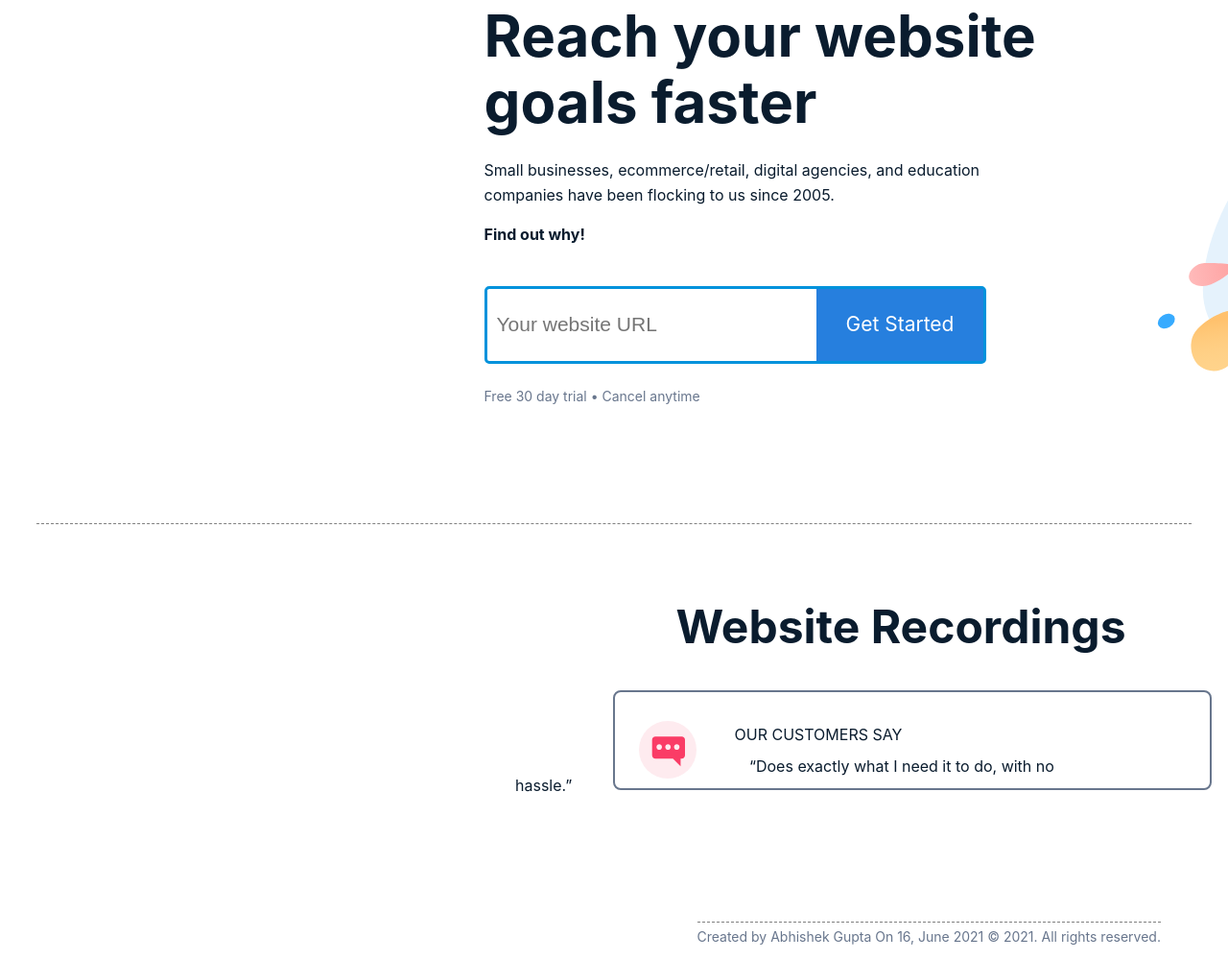
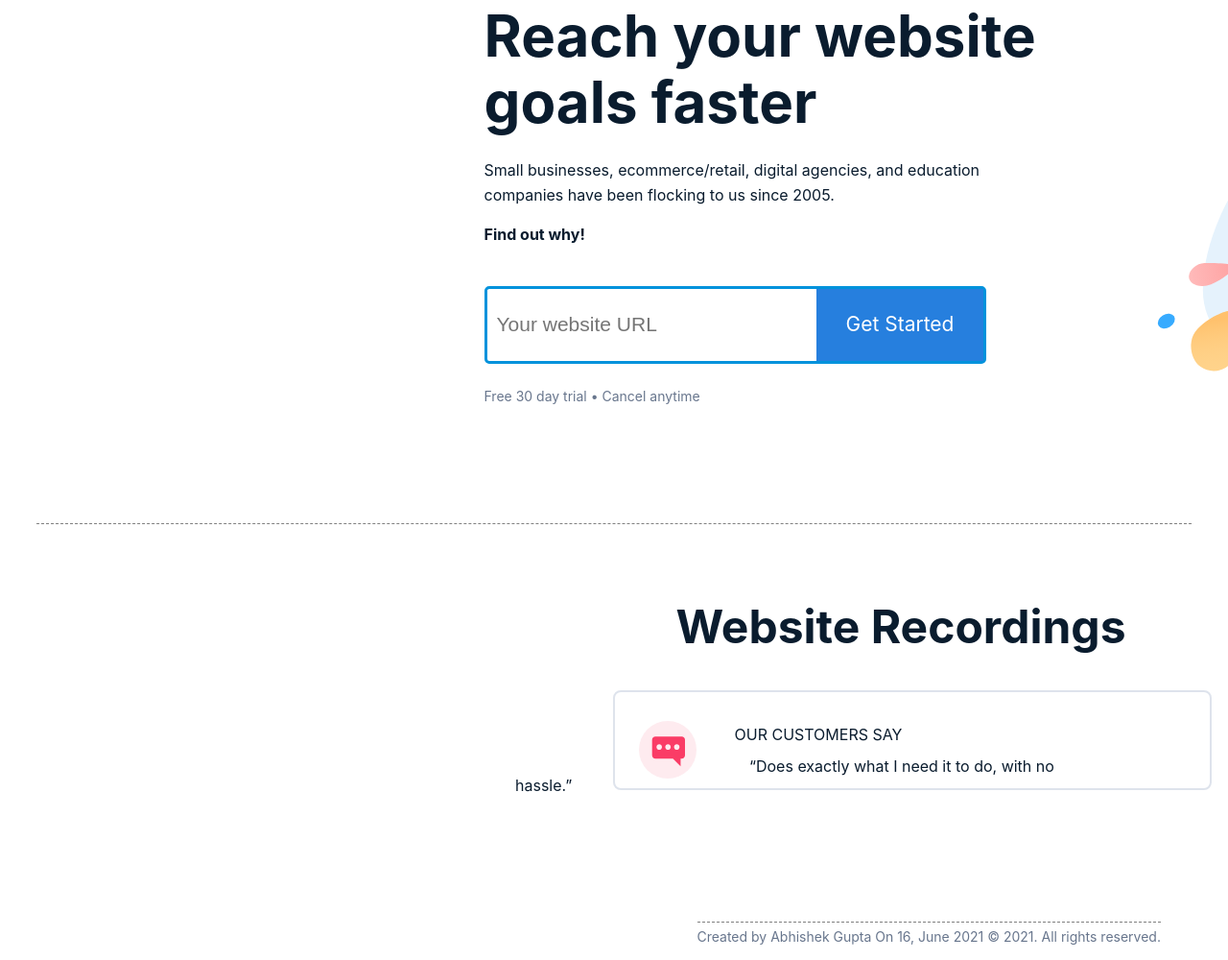
Before and after one commit to 1abhi6/crazyegg, a plain HTML site: page index.html in a window 1280 px wide. Shown: the part 151-1151 px from the top of the page at 96% size. Drawn offline with Linux system fonts and the light colour scheme.

Commit message:
Update style.css

```diff
--- a/style.css
+++ b/style.css
@@ -148,7 +148,7 @@ ul a{
             text-align: center;
         }
         .custmer-box{
-            border:2px solid #68768d;
+            border:2px solid #c1cbdc87;
             border-radius: 8px;
             /* display:flex; */
             padding: 10px;
```
